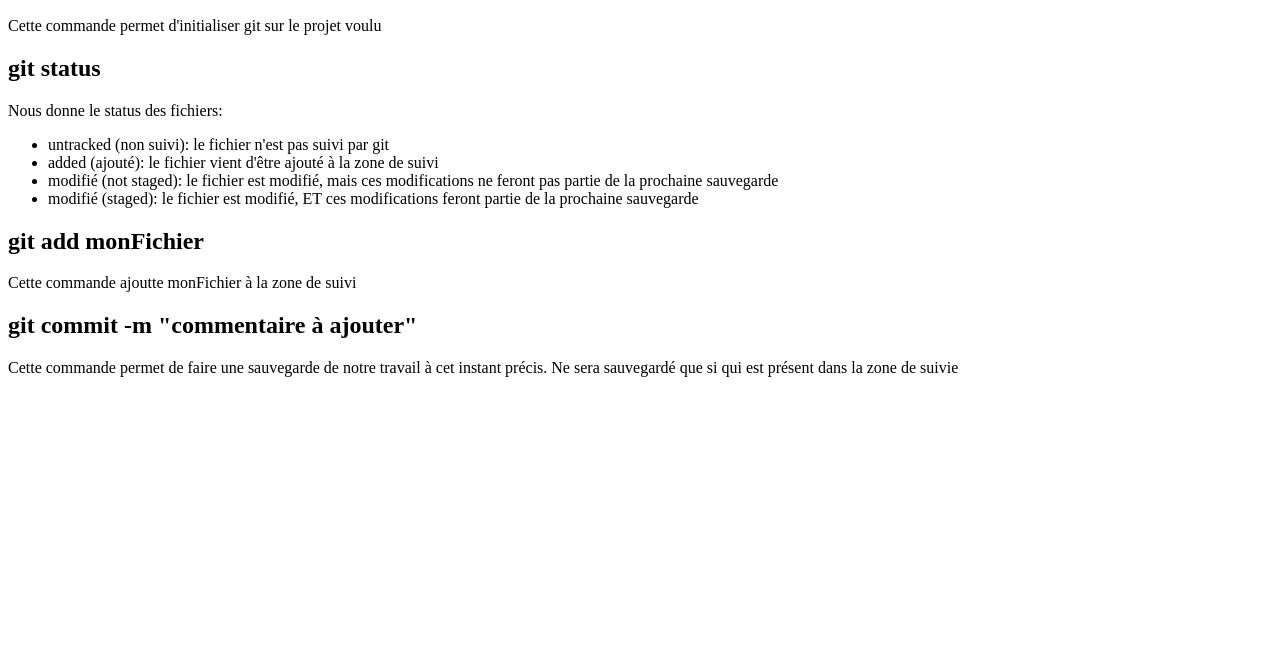
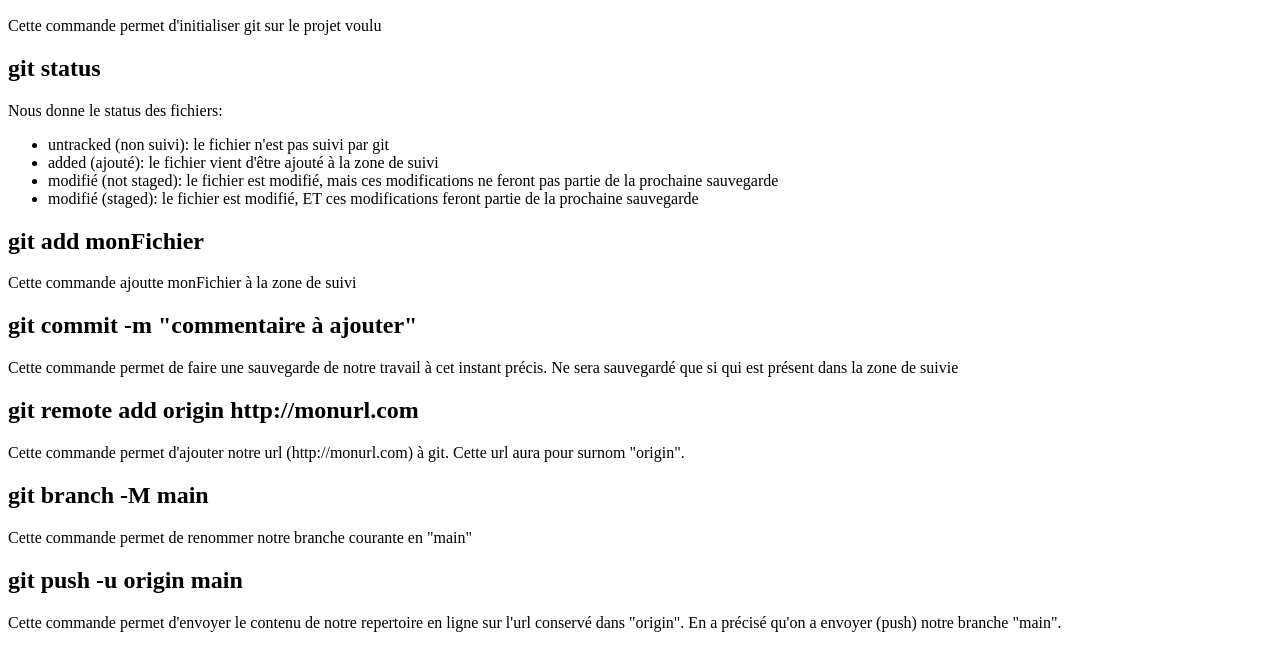
Before and after one commit to Nickwaster/my-project, a plain HTML site: page index.html in a window 1280 px wide. Shown: the part 110-780 px from the top of the page. Drawn offline with Linux system fonts and the light colour scheme.

Commit message:
ajout de index.html

```diff
--- a/index.html
+++ b/index.html
@@ -21,6 +21,19 @@
 	<h2>git add monFichier</h2>
 	<p>Cette commande ajoutte monFichier à la zone de suivi</p>
 	<h2>git commit -m "commentaire à ajouter"</h2>
-	<p>Cette commande permet de faire une sauvegarde de notre travail à cet instant précis. Ne sera sauvegardé que si qui est présent dans la zone de suivie</p>
+    <p>Cette commande permet de faire une sauvegarde de notre travail à cet instant précis. Ne sera sauvegardé que si qui est présent dans la zone de suivie</p>
+    <h2>git remote add origin http://monurl.com</h2>
+		<p>
+			Cette commande permet d'ajouter notre url (http://monurl.com) à git.
+			Cette url aura pour surnom "origin".
+		</p>
+		<h2>git branch -M main</h2>
+		<p>Cette commande permet de renommer notre branche courante en "main"</p>
+		<h2>git push -u origin main</h2>
+		<p>
+			Cette commande permet d'envoyer le contenu de notre repertoire en ligne
+			sur l'url conservé dans "origin". En a précisé qu'on a envoyer (push)
+			notre branche "main".
+		</p>
 </body>
 </html>
```
